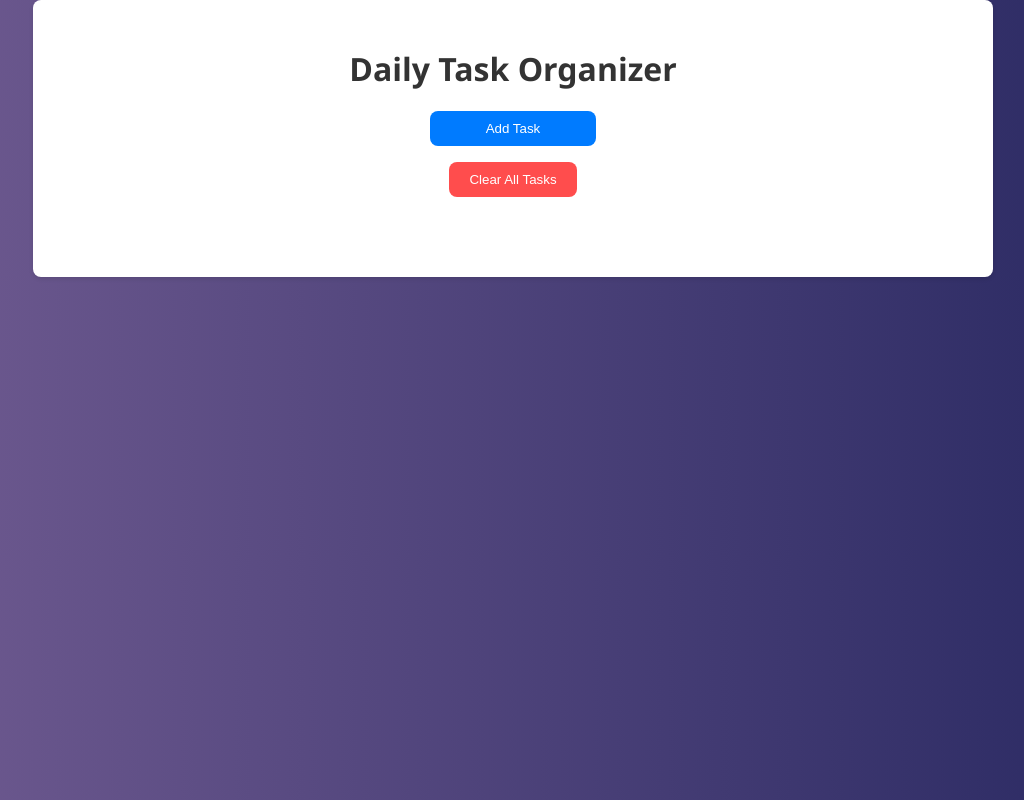
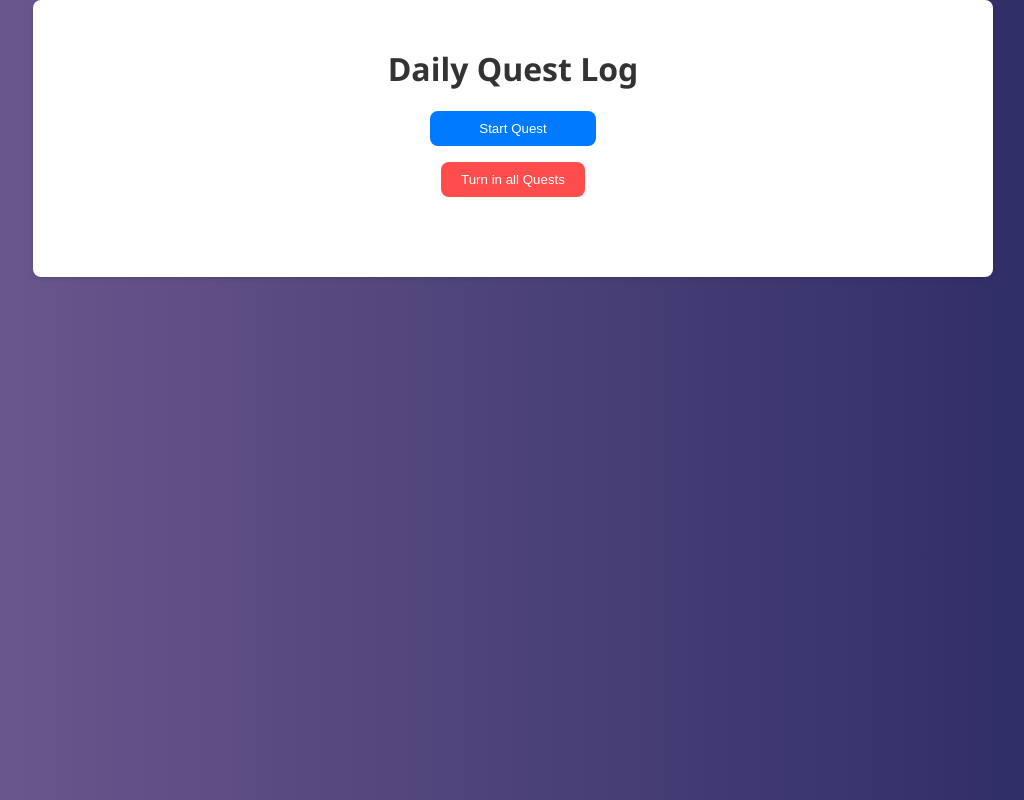
Before and after one commit to umairBinMohammad/daily-task-organizer, a React (Create React App) app: page / in a window 1280 px wide. Shown: the whole page, without its empty margins (127-1151 px from the left). Built offline with nearby package versions, Linux system fonts and the light colour scheme.

Commit message:
Changed terminology to match game terminology - Language updated to fit in with RPG theme - Terms changed across all components

```diff
--- a/src/App.js
+++ b/src/App.js
@@ -31,7 +31,7 @@ const App = () => {
         backgroundColor: '#fff',
       }}
     >
-      <h1 className="text-xl font-bold text-center mb-4" style={{ textAlign: 'center' }}>Daily Task Organizer</h1>
+      <h1 className="text-xl font-bold text-center mb-4" style={{ textAlign: 'center' }}>Daily Quest Log</h1>
       {/* Component to add a new task */}
       <div className="mb-4" style={{ marginBottom: '1rem', marginTop: '1rem' }}>
         <AddTask onAdd={addTask} />
@@ -49,7 +49,7 @@ const App = () => {
             cursor: 'pointer',
           }}
         >
-          Clear All Tasks
+          Turn in all Quests
         </button>
       </div>
       {/* Component to list all tasks */}
--- a/src/components/AddTask.js
+++ b/src/components/AddTask.js
@@ -27,7 +27,7 @@ const AddTask = ({ onAdd }) => {
                 width: '20%',
               }}
             >
-              Add Task
+              Start Quest
             </button>
           </div>
 
--- a/src/components/AddTaskModal.js
+++ b/src/components/AddTaskModal.js
@@ -36,9 +36,9 @@ const AddTaskModal = ({ onAdd, onClose }) => {
           minWidth: '300px',
         }}
       >
-        <h2>Add New Task</h2>
+        <h2>Add New Quest</h2>
         <div style={{ marginBottom: '10px' }}>
-          <label>Title:</label>
+          <label>Quest Name:</label>
           <input
             type="text"
             value={title}
@@ -47,7 +47,7 @@ const AddTaskModal = ({ onAdd, onClose }) => {
           />
         </div>
         <div style={{ marginBottom: '10px' }}>
-          <label>Description:</label>
+          <label>Backstory:</label>
           <textarea
             value={description}
             onChange={(e) => setDescription(e.target.value)}
@@ -55,7 +55,7 @@ const AddTaskModal = ({ onAdd, onClose }) => {
           />
         </div>
         <div style={{ marginBottom: '10px' }}>
-          <label>Priority:</label>
+          <label>Difficulty:</label>
           <input
             type="text"
             value={priority}
@@ -63,7 +63,7 @@ const AddTaskModal = ({ onAdd, onClose }) => {
             style={{ width: '100%' }}
           />
         </div>
-        <button type="submit">Add Task</button>
+        <button type="submit">Add Quest</button>
         <button type="button" onClick={onClose} style={{ marginLeft: '10px' }}>Cancel</button>
       </form>
     </div>
--- a/src/components/Task.js
+++ b/src/components/Task.js
@@ -1,12 +1,12 @@
 import React from 'react';
 
 /**
- * Task component represents a single task item.
+ * Task component represents a single quest item.
  *
  * @param {Object} props - The properties object.
- * @param {Object} props.task - The task object containing id, title, description, priority, and completed status.
- * @param {Function} props.onToggle - Function to toggle the completed status of the task.
- * @param {Function} props.onDelete - Function to delete the task.
+ * @param {Object} props.task - The quest object containing id, title, description, priority, and completed status.
+ * @param {Function} props.onToggle - Function to toggle the completed status of the quest.
+ * @param {Function} props.onDelete - Function to delete the quest.
  */
 const Task = ({ task, onToggle, onDelete }) => {
   return (
@@ -34,7 +34,7 @@ const Task = ({ task, onToggle, onDelete }) => {
         />
       </div>
       <div
-        // Task title styles and click handler
+        // Quest name styles and click handler
         onClick={() => onToggle(task.id)}
         style={{
           textDecoration: task.completed ? 'line-through' : 'none',
@@ -45,7 +45,7 @@ const Task = ({ task, onToggle, onDelete }) => {
         {task.title}
       </div>
       <div style={{ fontSize: '0.9em', color: '#555' }}>
-        {task.description} | Priority: {task.priority}
+        {task.description} | Difficulty: {task.priority}
       </div>
       <button
         // Delete button styles and click handler
```
Also changed, not shown: src/components/TaskList.js (+4 -4 lines), src/store/taskStore.js (+5 -5 lines).
